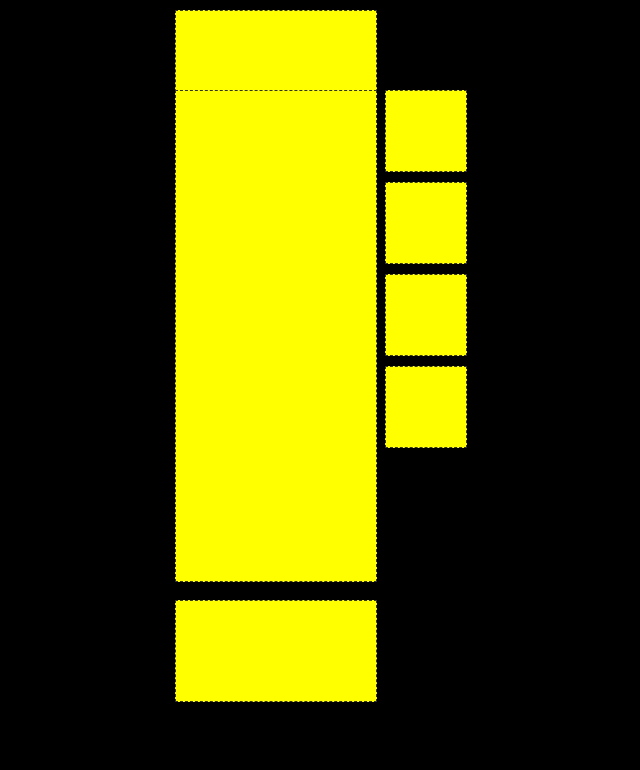
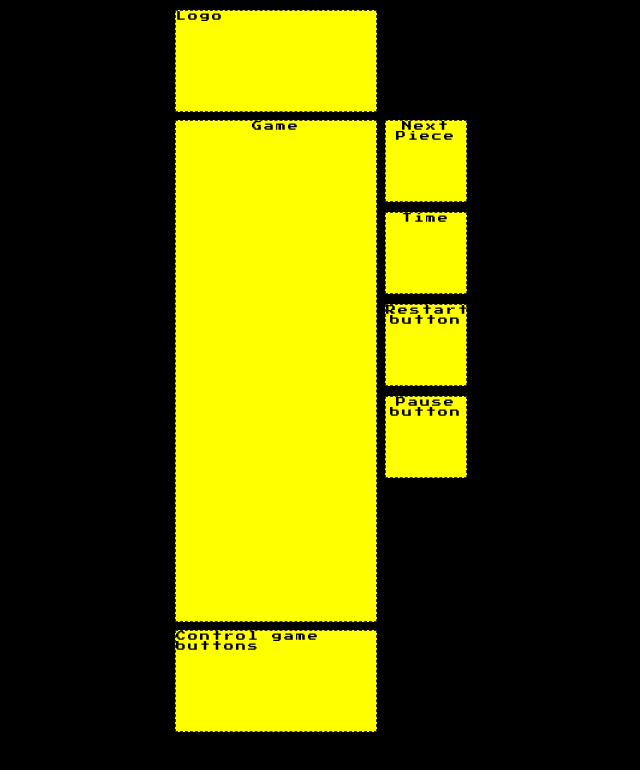
Before and after one commit to laisfrigerio/js-tetris-game, a website: page public/wireframe.html in a window 1280 px wide. Shown: the whole page, without its empty margins (315-955 px from the left). Drawn offline with nearby package versions, Linux system fonts and the light colour scheme; files that its build step writes are made by us from their sources.

Commit message:
Refactor wireframe css
Signed-off-by: Lais Frigério <laiss@gazetadopovo.com.br>

```diff
--- a/assets/sass/tetris.sass
+++ b/assets/sass/tetris.sass
@@ -69,38 +69,45 @@ html
             background-color: #0f7302
     .control-margin
       margin-left: -70px
-    .container-1
+    .canvas
       display: flex
       flex-direction: row
       justify-content: center
       height: 500px
-      //border: 1px solid #777
       background-color: black
-      margin-top: 30px
-      .flex-item-2
+      .item
+        height: 100%
         width: 200px
-        height: 100px
-        margin-right: 8px            /* a bit of space between centered flex items */
+        margin-right: 8px
         border: 1px dashed #333
         background-color: yellow
         margin-left: auto
-      .flex-margin-left
-        margin-left: -90px
-      .flex-item
-        height: 98%
+        text-align: center
+    .col-1
+      display: flex
+      flex-direction: row
+      justify-content: center
+      height: 100px
+      background-color: black
+      .item
         width: 200px
-        margin-right: 8px            /* a bit of space between centered flex items */
+        height: 100px
+        margin-right: 8px
         border: 1px dashed #333
         background-color: yellow
         margin-left: auto
-    .flex-margin-top
-      margin-top: 10px
-    .container-2
+      .ml-90
+        margin-left: -90px
+    .col-2
       display: flex
       flex-direction: column        /* flex items (in second column) will stack vertically */
       margin-right: auto
-      .flex-item
+      .item
         height: 80px
         width: 80px
         border: 1px dashed #333
         background-color: yellow
+    .mt-10
+      margin-top: 10px
+    .mb-10
+      margin-bottom: 10px
--- a/public/wireframe.html
+++ b/public/wireframe.html
@@ -8,20 +8,34 @@
     <link rel="stylesheet" href="https://use.fontawesome.com/releases/v5.6.3/css/all.css" integrity="sha384-UHRtZLI+pbxtHCWp1t77Bi1L4ZtiqrqD80Kn4Z8NTSRyMA2Fd33n5dQ8lWUE00s/" crossorigin="anonymous">
 </head>
 <body>
-    <div class="container-1 flex-margin-top" style="height: 50px; margin-bottom: 10px">
-        <div class="flex-item-2 flex-margin-left"></div>
-    </div>
-    <div class="container-1">
-        <div class="flex-item"></div>
-        <div class="container-2">
-            <div class="flex-item"></div>
-            <div class="flex-item flex-margin-top"></div>
-            <div class="flex-item flex-margin-top"></div>
-            <div class="flex-item flex-margin-top"></div>
+    <div class="col-1 mt-10">
+        <div class="item ml-90">
+            <span>Logo</span>
         </div>
     </div>
-    <div class="container-1 flex-margin-top">
-        <div class="flex-item-2 flex-margin-left"></div>
+    <div class="canvas mt-10">
+        <div class="item">
+            <span>Game</span>
+        </div>
+        <div class="col-2">
+            <div class="item">
+                <span>Next Piece</span>
+            </div>
+            <div class="item mt-10">
+                <span>Time</span>
+            </div>
+            <div class="item mt-10">
+                <span>Restart button</span>
+            </div>
+            <div class="item mt-10">
+                <span>Pause button</span>
+            </div>
+        </div>
+    </div>
+    <div class="col-1 mt-10">
+        <div class="item ml-90">
+            <span>Control game buttons</span>
+        </div>
     </div>
 </body>
 </html>
```
